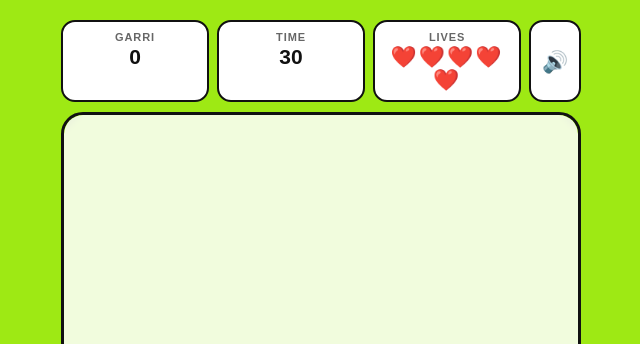
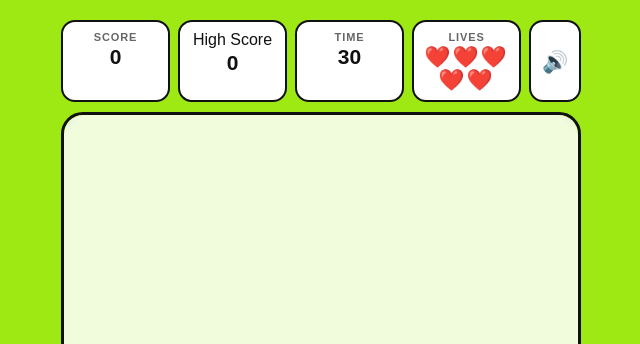
Before and after one commit to noblefx0/garri-drop-game, a plain HTML site: page index.html in a window 1280 px wide. Shown: the top 344 px of the page, without its empty margins (319-959 px from the left). Drawn offline with Linux system fonts and the light colour scheme.

Commit message:
update score display and implement high score tracking

```diff
--- a/index.html
+++ b/index.html
@@ -263,9 +263,14 @@
   <main class="game-wrap">
     <div class="top">
       <div class="stat">
-        <div class="label">Garri</div>
-        <div class="value" id="score">0</div>
-      </div>
+  <div class="label">Score</div>
+  <div class="value" id="score">0</div>
+</div>
+
+<div class="stat">
+  <div class="labsel">High Score</div>
+  <div class="value" id="highScore">0</div>
+</div>
 
       <div class="stat">
         <div class="label">Time</div>
@@ -354,6 +359,7 @@
 
     const arena = document.getElementById("arena");
     const scoreEl = document.getElementById("score");
+    const highScoreEl = document.getElementById("highScore");
     const timeEl = document.getElementById("time");
     const livesEl = document.getElementById("lives");
 
@@ -385,6 +391,7 @@
     const HIGH_SCORE_KEY = "garri-drop-high-score";
     const MUTE_KEY = "garri-drop-muted";
     let highScore = Number(localStorage.getItem(HIGH_SCORE_KEY) || 0);
+    highScoreEl.textContent = String(highScore);
     let muted = localStorage.getItem(MUTE_KEY) === "1";
     let audioContext = null;
 
@@ -539,6 +546,7 @@
       if (isNewHigh) {
         highScore = score;
         localStorage.setItem(HIGH_SCORE_KEY, String(highScore));
+        highScoreEl.textContent = String(highScore);
       }
 
       newHigh.classList.toggle("hidden", !isNewHigh);
```
